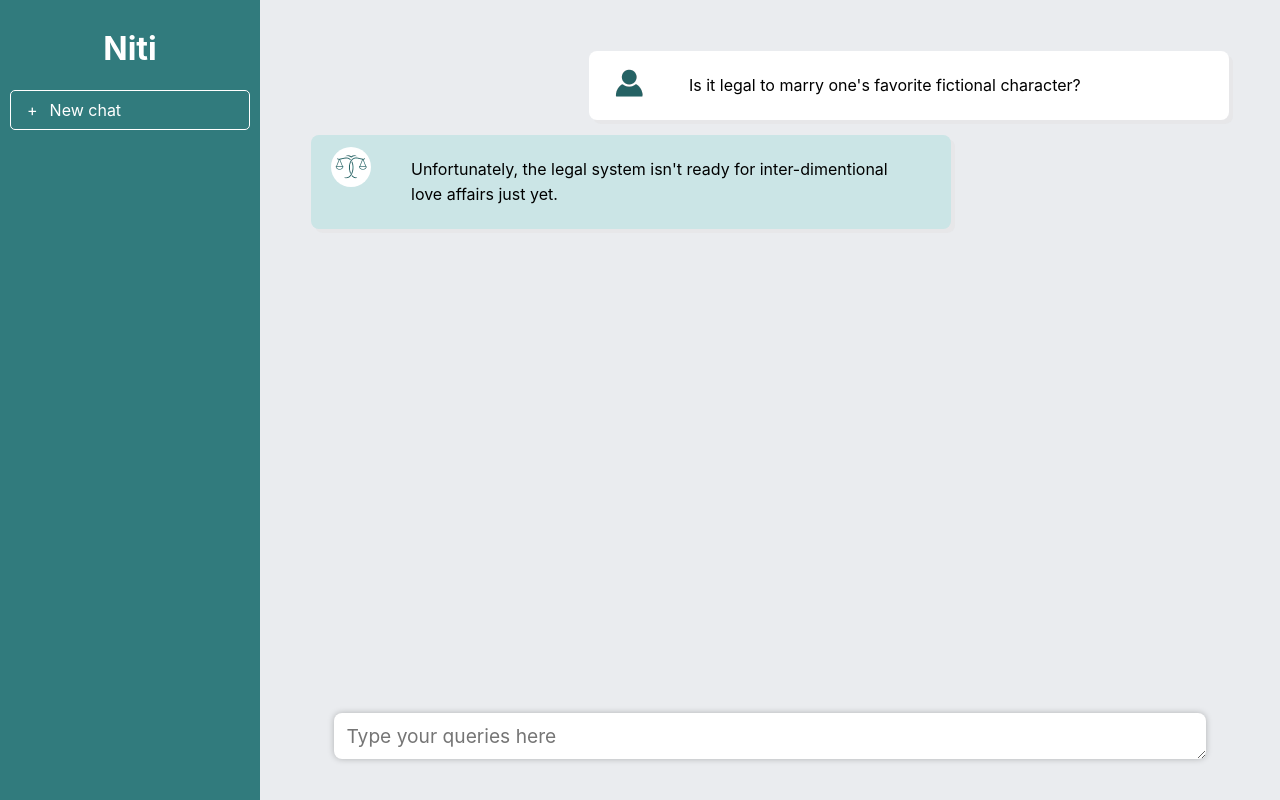
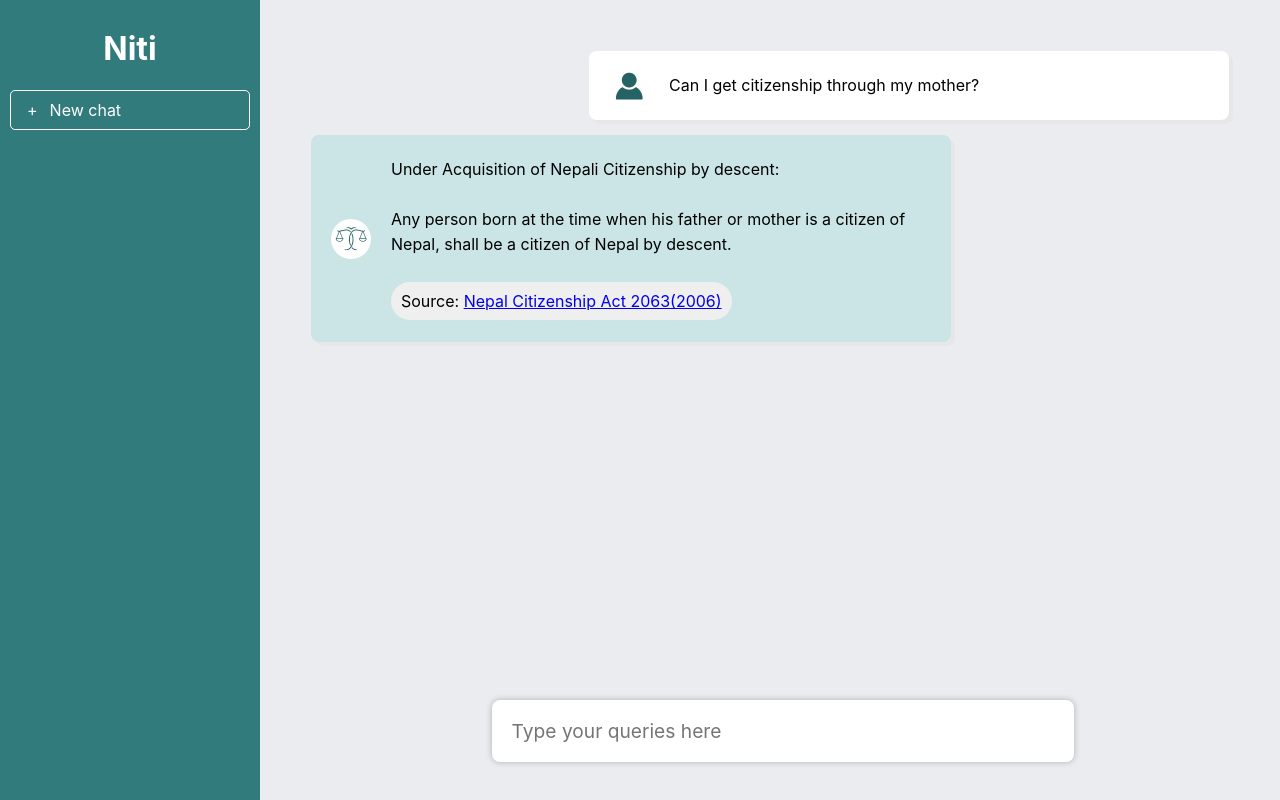
Before and after one commit to Yunika-Bajracharya/Niti-Legal-Semantic-Search, a React (Create React App) app in the folder niti-client/: page / in a window 1280 px wide. Built offline with nearby package versions, Linux system fonts and the light colour scheme.

Commit message:
handle submit and chatlog

```diff
--- a/niti-client/src/App.css
+++ b/niti-client/src/App.css
@@ -49,21 +49,48 @@
   right: 0;
 }
 
+.form-inputbox {
+  display: flex;
+  width: 60%;
+  margin-left: auto;
+  margin-right: auto;
+}
+
 .input-textarea {
-  width: 90%;
+  flex: 95%;
   border-radius: 8px;
   border: none;
-  padding: 12px;
+  padding: 20px;
+  padding-right: 55px;
   margin: 12px;
   outline: none;
   font-size: 1.2em;
   box-shadow: 0 0 6px 0 rgba(0, 0, 0, 0.25);
 }
 
+input[type="submit"] {
+  flex: 5%;
+  font-family: FontAwesome;
+  border: none;
+  margin-left: -85px;
+  background: none;
+  font-size: larger;
+  color: #317b7d;
+
+  cursor: pointer;
+}
+
+input[type="submit"]:hover {
+  color: rgb(75, 129, 118);
+  font-size: x-large;
+}
+
 .chat-log {
-  margin: 5%;
+  padding: 5%;
   text-align: left;
-  /* display: flex; */
+  /* margin-left: auto;
+  margin-right: auto;
+  max-width: 1400px; */
 }
 
 .chat-query {
@@ -81,17 +108,19 @@
 }
 
 .avatar {
-  display: left;
+  display: block;
+  margin-top: auto;
+  margin-bottom: auto;
   border-radius: 50%;
   background: #ffffff;
   width: 40px;
   height: 40px;
+  text-align: center;
 }
 
 .message {
   padding: 10px;
-  padding-left: 40px;
-  padding-right: 40px;
+  padding-left: 20px;
   line-height: 25px;
 }
 
@@ -108,3 +137,10 @@
   max-width: 640px;
   margin-right: auto;
 }
+
+.source {
+  padding: 10px;
+  border: 1px solid #317b7d;
+  border: none;
+  border-radius: 20px;
+}
--- a/niti-client/src/App.js
+++ b/niti-client/src/App.js
@@ -1,8 +1,24 @@
 import React from "react";
 import "./normalize.css";
 import "./App.css";
+import { useState } from "react";
 
 function App() {
+  const [input, setInput] = useState("");
+  const [chatLog, setChatLog] = useState([
+    // {
+    //   user: "me",
+    //   message: "Can you tell me more?",
+    // },
+  ]);
+
+  async function handleSubmit(e) {
+    e.preventDefault();
+    console.log("submit");
+    setChatLog([...chatLog, { user: "me", message: `${input}` }]);
+    setInput("");
+  }
+
   return (
     <div className="App">
       <aside className="sidebar">
@@ -20,7 +36,7 @@ function App() {
               <img src={require("./assets/user.png")} alt="logo" />
             </div>
             <div className="message">
-              Is it legal to marry one's favorite fictional character?
+              Can I get citizenship through my mother?
             </div>
           </div>
 
@@ -29,23 +45,56 @@ function App() {
               <img src={require("./assets/logo.png")} alt="logo" />
             </div>
             <div className="message">
-              Unfortunately, the legal system isn't ready for inter-dimentional
-              love affairs just yet.
+              Under Acquisition of Nepali Citizenship by descent: <br />
+              <br />
+              Any person born at the time when his father or mother is a citizen
+              of Nepal, shall be a citizen of Nepal by descent.
+              <br />
+              <br />
+              <button className="source">
+                Source:{" "}
+                <a
+                  href="https://jp.nepalembassy.gov.np/wp-content/uploads/2017/11/citizenship_act_eng.pdf"
+                  target="_blank"
+                >
+                  Nepal Citizenship Act 2063(2006)
+                </a>
+              </button>
             </div>
           </div>
+
+          {chatLog.map((message, index) => (
+            <ChatMessage key={index} message={message} />
+          ))}
         </div>
 
         <div className="chat-inputbox">
-          <textarea
-            rows="1"
-            className="input-textarea"
-            type="text"
-            placeholder="Type your queries here"
-          ></textarea>
+          <form onSubmit={handleSubmit} className="form-inputbox">
+            <input
+              rows="1"
+              value={input}
+              onChange={(e) => setInput(e.target.value)}
+              className="input-textarea"
+              type="text"
+              placeholder="Type your queries here"
+              required="required"
+            ></input>
+            <input type="submit" class="search" value="&#xf1d8;" />
+          </form>
         </div>
       </section>
     </div>
   );
 }
 
+const ChatMessage = ({ message }) => {
+  return (
+    <div className="chat-query">
+      <div className="avatar">
+        <img src={require("./assets/user.png")} alt="logo" />
+      </div>
+      <div className="message">{message.message}</div>
+    </div>
+  );
+};
 export default App;
```
